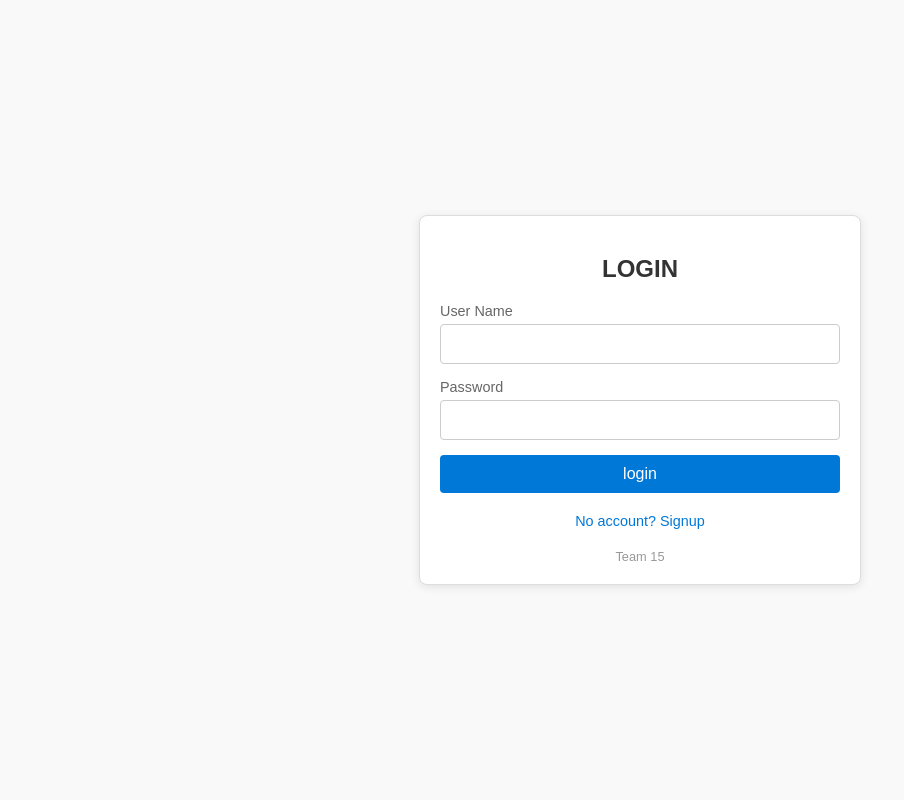
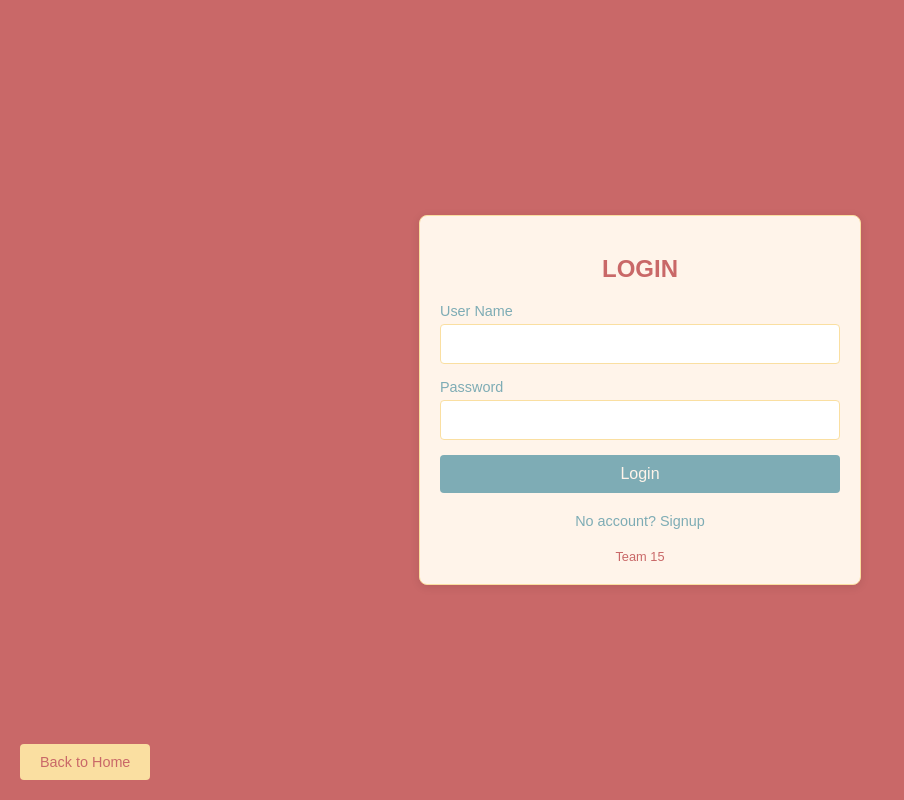
Before and after one commit to tiffanyfan1015/database_final_project, a Flask app: template templates/login.html in a window 1280 px wide. Shown: the whole page, without its empty margins (0-904 px from the left). Run offline with Flask 3, Linux system fonts and the light colour scheme; the template is opened without the code that fills it, so the values that code supplies are empty; parts of the project's set-up code (start-up, migrations or seed data) failed here and were passed over.

Commit message:
Update login.html

```diff
--- a/templates/login.html
+++ b/templates/login.html
@@ -13,7 +13,7 @@
             justify-content: center;
             align-items: center;
             height: 100vh;
-            background-color: #f9f9f9;
+            background-color: #C96868; /* Light cream */
         }
 
         .login-container {
@@ -21,8 +21,8 @@
             width: 100%;
             max-width: 400px;
             padding: 20px;
-            background-color: #fff;
-            border: 1px solid #ddd;
+            background-color: #FFF4EA; /* Light cream */
+            border: 1px solid #FADFA1; /* Light gold */
             border-radius: 8px;
             box-shadow: 0 2px 10px rgba(0, 0, 0, 0.1);
         }
@@ -35,7 +35,7 @@
         h2 {
             font-size: 1.5rem;
             margin-bottom: 20px;
-            color: #333;
+            color: #C96868; /* Soft red */
         }
 
         .input-group {
@@ -47,26 +47,31 @@
             display: block;
             font-size: 0.9rem;
             margin-bottom: 5px;
-            color: #666;
+            color: #7EACB5; /* Muted blue */
         }
 
         .input-group input {
             width: 100%;
             padding: 10px;
             font-size: 1rem;
-            border: 1px solid #ccc;
+            border: 1px solid #FADFA1; /* Light gold border */
             border-radius: 4px;
             box-sizing: border-box;
         }
 
+        .input-group input:focus {
+            border-color: #C96868; /* Soft red for focus */
+            outline: none;
+        }
+
         .error-message {
-            color: red;
+            color: #C96868; /* Soft red */
             font-size: 0.9rem;
             margin-bottom: 10px;
         }
 
         .success-message {
-            color: green;
+            color: #7EACB5; /* Muted blue */
             font-size: 0.9rem;
             margin-bottom: 10px;
         }
@@ -75,25 +80,27 @@
             width: 100%;
             padding: 10px;
             font-size: 1rem;
-            background-color: #0078d7;
-            color: #fff;
+            background-color: #7EACB5; /* Muted blue */
+            color: #FFF4EA; /* Light cream */
             border: none;
             border-radius: 4px;
             cursor: pointer;
+            transition: background-color 0.3s ease, color 0.3s ease;
         }
 
         .login-button:hover {
-            background-color: #005bb5;
+            background-color: #FADFA1; /* Light gold */
+            color: #C96868; /* Soft red */
         }
 
         .link-group {
             margin-top: 20px;
             font-size: 0.9rem;
-            color: #0078d7;
+            color: #7EACB5; /* Muted blue */
         }
 
         .link-group a {
-            color: #0078d7;
+            color: #7EACB5; /* Muted blue */
             text-decoration: none;
         }
 
@@ -101,10 +108,31 @@
             text-decoration: underline;
         }
 
+        .back-home-button {
+            position: absolute;
+            bottom: 20px;
+            left: 20px;
+            background-color: #FADFA1; /* Light gold */
+            color: #C96868; /* Soft red */
+            border: none;
+            border-radius: 4px;
+            padding: 10px 20px;
+            font-size: 0.9rem;
+            text-decoration: none;
+            display: inline-block;
+            cursor: pointer;
+            transition: background-color 0.3s ease, color 0.3s ease;
+        }
+
+        .back-home-button:hover {
+            background-color: #7EACB5; /* Muted blue */
+            color: #FFF4EA; /* Light cream */
+        }
+
         footer {
             margin-top: 20px;
             font-size: 0.8rem;
-            color: #999;
+            color: #C96868; /* Soft red */
         }
     </style>
 </head>
@@ -121,11 +149,12 @@
                 <label for="password">Password</label>
                 <input type="password" id="password" name="password" required>
             </div>
-            <button type="submit" class="login-button">login</button>
+            <button type="submit" class="login-button">Login</button>
         </form>
         <div class="link-group">
             <a href="/signup">No account? Signup</a>
         </div>
+        <a href="/" class="back-home-button">Back to Home</a>
         <footer>
             Team 15
         </footer>
```
